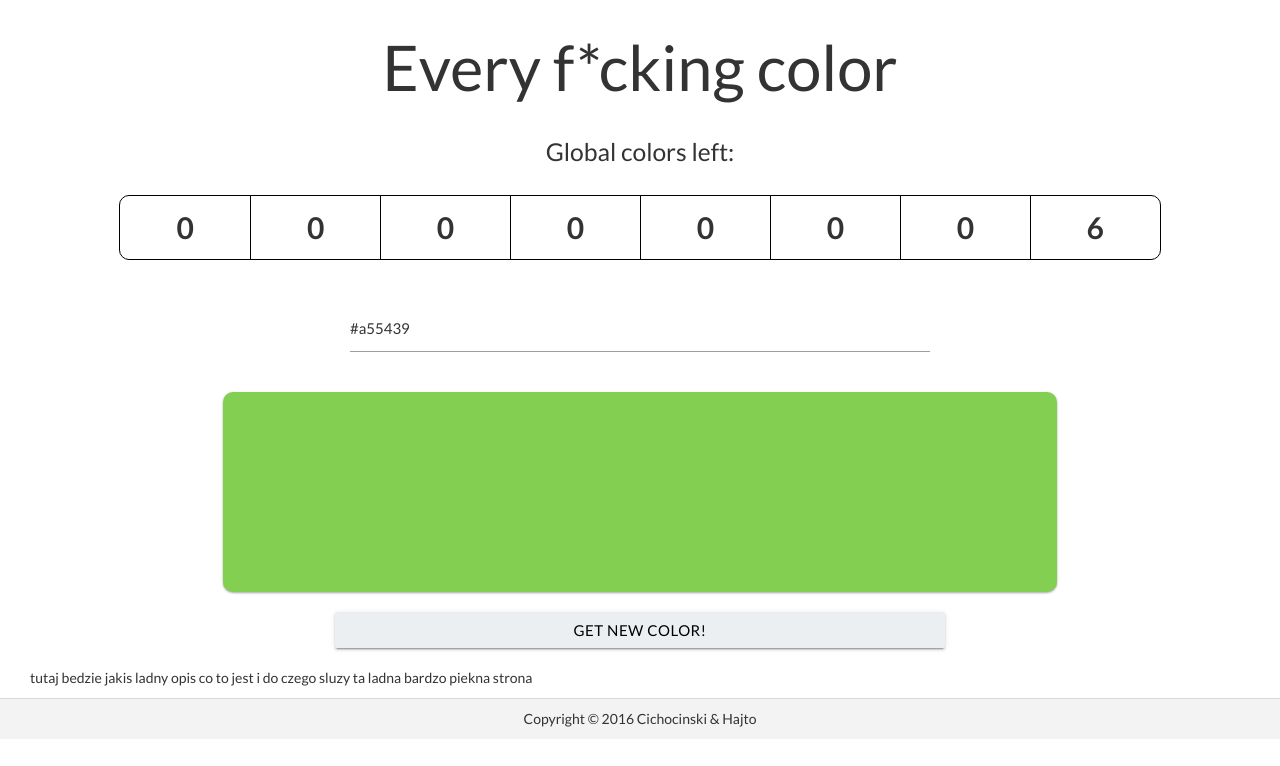
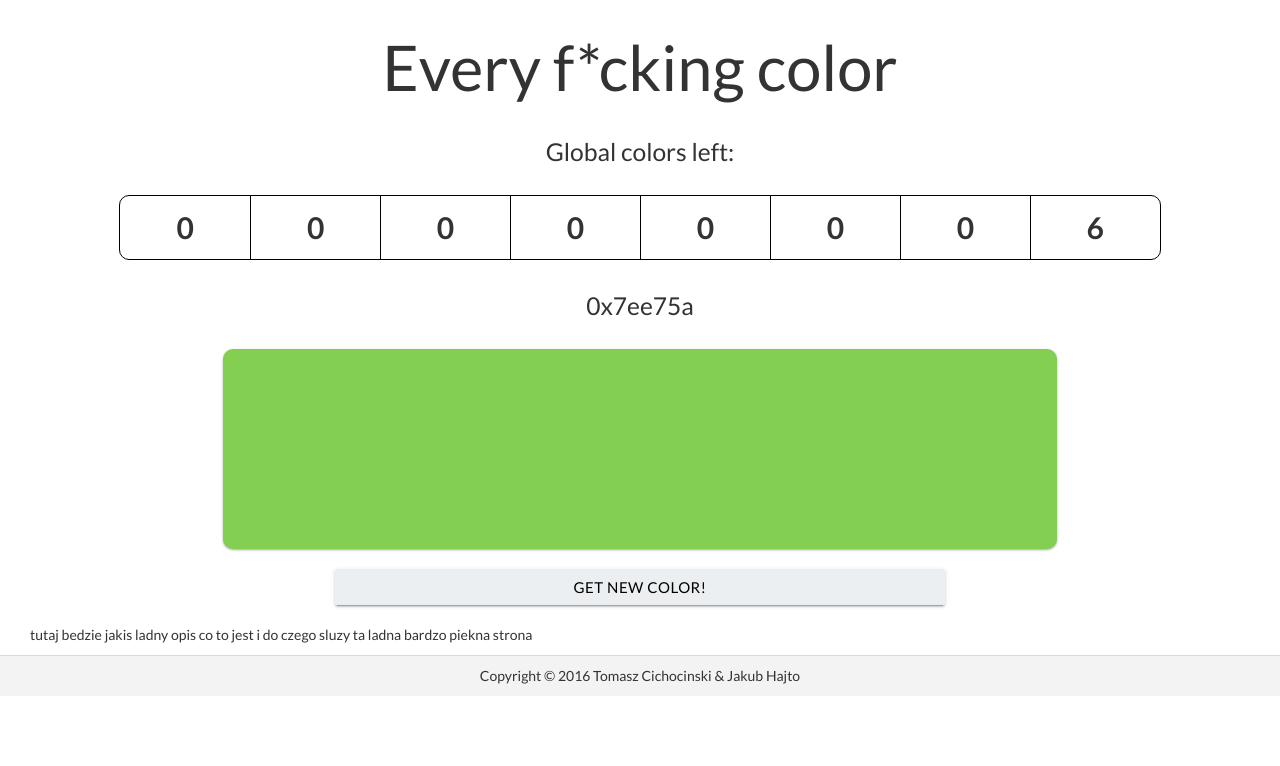
Before and after one commit to Baransu/every-hex-color-front, a React (Create React App) app: page / in a window 1280 px wide. Shown: the top 766 px of the page. Built offline with nearby package versions, Linux system fonts and the light colour scheme.

Commit message:
fix color hex display and add new favicon

```diff
--- a/src/App.jsx
+++ b/src/App.jsx
@@ -27,7 +27,8 @@ export const store = createStore(reducer, applyMiddleware(thunk));
 
 const AppComponent = ({color, counter}) => {
 
-  const colorStringHex = '#' + color.toString(16);
+  const colorString = color.toString(16);
+  const colorStringHex = '#' + colorString;
 
   const segments = ("0".repeat(8 - counter.toString().length) + counter.toString()).split('');
 
@@ -47,13 +48,7 @@ const AppComponent = ({color, counter}) => {
         </div>
 
         <div className="col-xs-12 description">
-
-          <form className="col-xs-8 col-xs-offset-2 col-sm-6 col-sm-offset-3">
-            <div className="input-field">
-              <input id="color" type="text" className="" defaultValue={colorStringHex}/>
-            </div>
-          </form>
-
+          <h5 className="col-xs-6 col-xs-offset-3 text-center">{`0x${colorString}`}</h5>
         </div>
 
         <div className="col-xs-10 col-xs-offset-1 col-sm-8 col-sm-offset-2 color m-t-20 m-b-20" style={{backgroundColor: colorStringHex}}></div>
@@ -68,7 +63,7 @@ const AppComponent = ({color, counter}) => {
       </div>
       {/* add gitusers */}
       <footer className="col-xs-12 m-t-10 text-center">
-        Copyright © 2016 Cichocinski & Hajto
+        Copyright © 2016 Tomasz Cichocinski & Jakub Hajto
       </footer>
     </div>
   );
```
Also changed, not shown: 1 other file (tests, documents, lock files or other folders).
